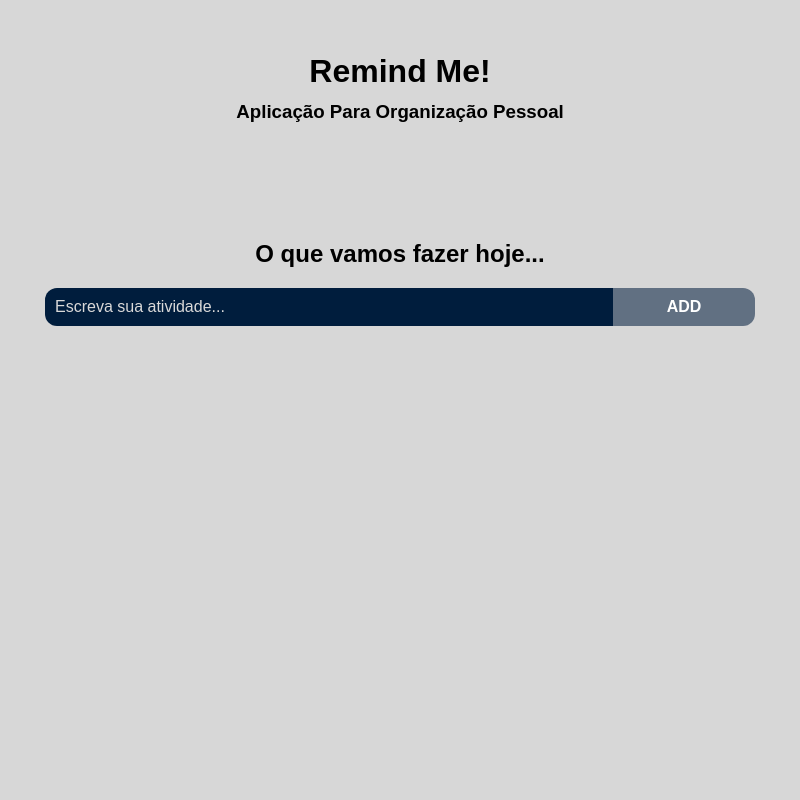
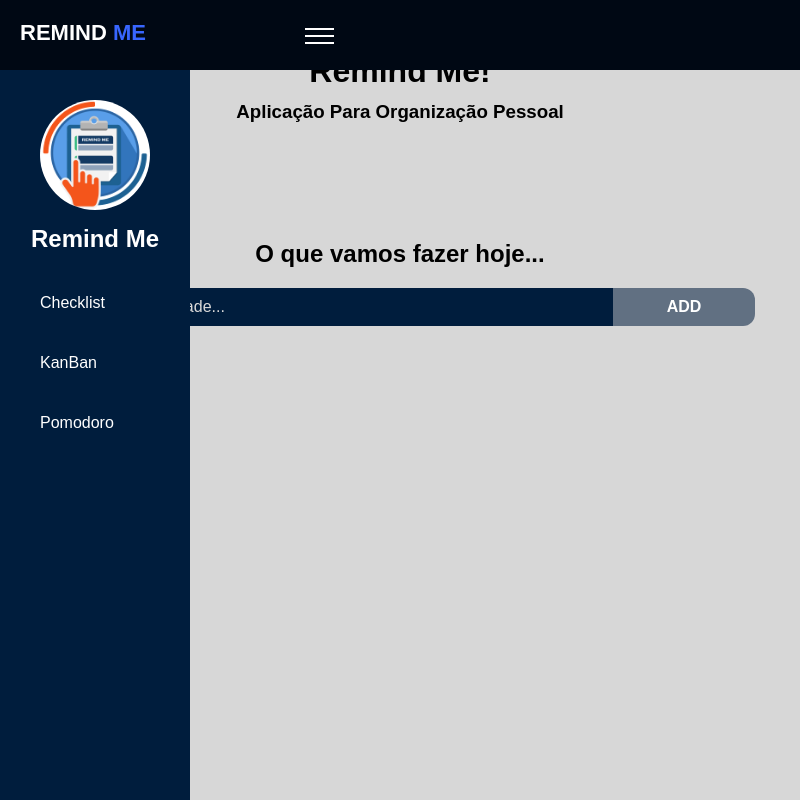
Before and after one commit to Yan-Zucchini/TCC, an Electron app: page checklist.html in a window 800 px wide. Drawn offline with Linux system fonts and the light colour scheme; a web font is replaced by a local one.

Commit message:
menu concertado

```diff
--- a/checklist.css
+++ b/checklist.css
@@ -4,8 +4,92 @@
     font-family:'Uchen', sans-serif;
     box-sizing: border-box;
   }
+  /*MENU*/
+  header{
+    position: fixed;
+    margin-top: -50;
+    background-color: #000814;
+    padding: 20px;
+    width: 100%;
+    height: 70px;
+}
+.mobile-menu{
+    cursor: pointer;
+}
+.mobile-menu div{
+    width: 29px;
+    height: 2px;
+    background: #fff;
+    margin: 5px;
+    margin-top: 3px;
+}
+
+.esquerda h3{
+    color: white;
+    margin: 0;
+    text-transform: uppercase;
+    font-size: 22px;
+    font-weight: 800;
+}
+.esquerda span{
+    color: rgb(56, 102, 255);
+}
+.sidebar{
+    position:fixed;
+    width: 190px;
+    height: 100%;
+    margin-top: 20px;
+    padding-top: 30px;
+    left: 0;
+    background-color: #001D3D;
+    transition: 0.5s;
+    transition-property: left;
+}
+.sidebar .image{
+    width: 110px;
+    height: 110px;
+    border-radius: 100px;
+}
+.sidebar h2{
+    color: white;
+    margin-top: 15px;
+    margin-bottom: 20px;
+}
+.sidebar a{
+    color: white;
+    display: block;
+    width: 100%;
+    line-height: 60px;
+    text-decoration: none;
+    padding-left: 40px;
+    box-sizing: border-box;
+    transition: 0.5s;
+    transition-property:background ;
+}
+.sidebar a:hover{
+    background-color: rgb(31, 68, 190);
+}
+label #sidebar_btn{
+    position: fixed;
+    left: 300px;
+    color: white;
+    font-size: 25px;
+    margin: 5px 0;
+    cursor: pointer;
+}
+label #sidebar_btn:hover{
+    color: rgb(31, 68, 190)
+}
+#check:checked ~ .sidebar{
+    left: -190px;
+}
+#check{
+    display: none;
+}
+/*MENU FIM*/
 body {
     margin: 0;
+    padding: 0;
     min-width: 250px;
     background-color: #a6a5a570;
     color: #000000;
--- a/checklist.html
+++ b/checklist.html
@@ -6,6 +6,32 @@
      <link href="checklist.css" rel = "stylesheet"/>
    </head>
    <body>
+      <input type="checkbox" id="check">
+    <header>
+        <label for="check">
+            <div id="sidebar_btn">
+                <div class="mobile-menu">
+                    <div class="line1"></div>
+                    <div class="line2"></div>
+                    <div class="line3"></div>
+                </div>
+            </div>
+        </label>
+        <div class="esquerda">
+            <h3>Remind <span>Me</span></h3>
+        </div>
+    </header>
+    <!--Começo da sidebar-->
+    <div class="sidebar">
+        <center>
+    <img src="./build/icon.jpeg" class="image" alt="">
+    <h2>Remind Me</h2>
+        </center>
+        <a href="#"><span>Checklist</span></a>
+        <a href="#"><span>KanBan</span></a>
+        <a href="#"><span>Pomodoro</span></a>
+    </div>
+    <!--Final da sidebar-->
       <div class="intro">
          <h1>Remind Me!</h1>
          <h3>Aplicação Para Organização Pessoal</h3>
```
Lines whose indentation alone changed are shown as unchanged.
